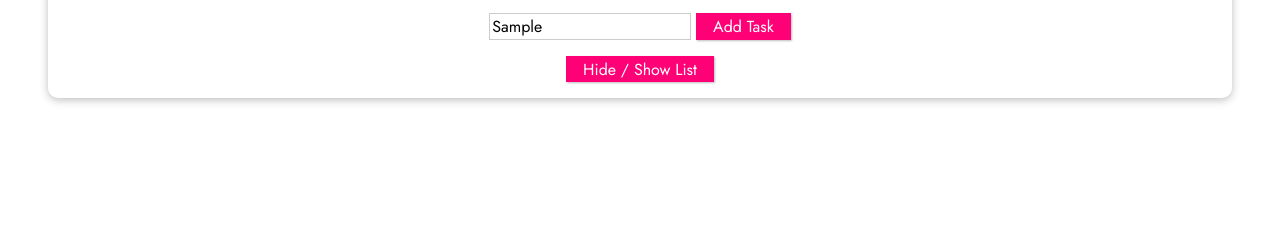
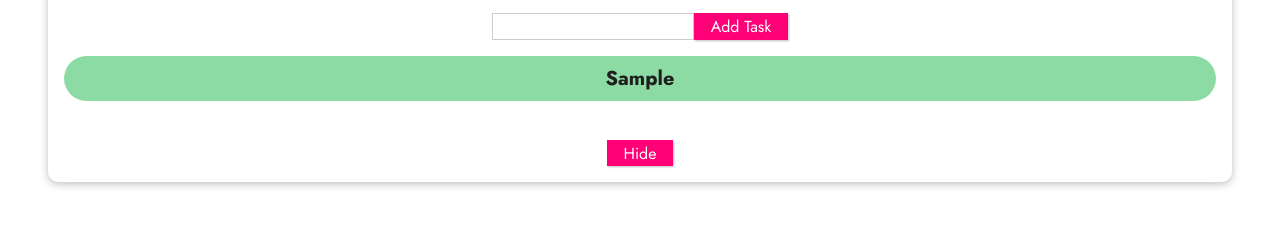
Before and after one commit to Shako-IT/5.Conditional_rendering, a plain HTML site: page index.html in a window 1280 px wide. Both pictures are taken after typing "Sample" into the empty fields and a click on the button "Add Task". Shown: the part 286-512 px from the top of the page. Drawn offline with nearby package versions, Linux system fonts and the light colour scheme.

Commit message:
Finished

```diff
--- a/app.js
+++ b/app.js
@@ -0,0 +1,25 @@
+const app = Vue.createApp({
+  data() {
+    return {
+      newTask: "",
+      addedTask: [],
+      showList: true,
+    };
+  },
+  methods: {
+    addTask() {
+      this.addedTask.push(this.newTask);
+      this.newTask = "";
+    },
+    hideShow() {
+      this.showList = !this.showList;
+    },
+  },
+  computed: {
+    hideShowButton() {
+      return this.showList ? "Hide" : "Show List";
+    },
+  },
+});
+
+app.mount("#assignment");
--- a/index.html
+++ b/index.html
@@ -20,14 +20,16 @@
       <h2>Assignment</h2>
       <!-- 1) Add code to manage a list of tasks in a Vue app -->
       <!-- When clicking "Add Task" a new task with the entered text should be added -->
-      <input type="text">
-      <button>Add Task</button>
-      <ul>
+      <input type="text" v-model="newTask" />
+      <button @click="addTask">Add Task</button>
+      <ul v-if="this.showList">
+        <li v-for="task in addedTask" :key="task">{{task}}</li>
         <!-- 2) Output the list of tasks here -->
       </ul>
       <!-- 3) When the below button is pressed, the list should be shown or hidden -->
       <!-- BONUS: Also update the button caption -->
-      <button>Hide / Show List</button>
+      <br />
+      <button @click="hideShow">{{hideShowButton}}</button>
     </section>
   </body>
 </html>
```
